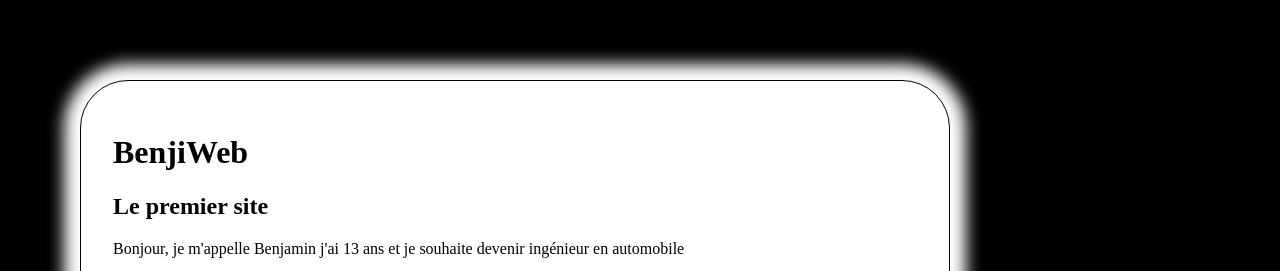
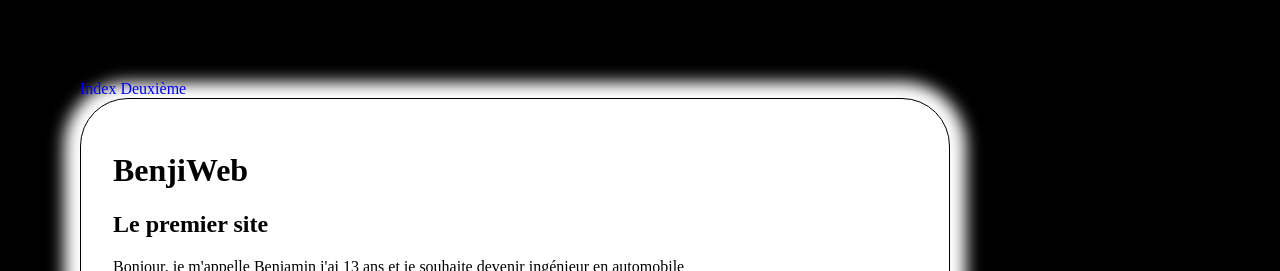
Before and after one commit to Benjamin-Bogue/-Benjamin-Bogue.github.io, a plain HTML site: page index.html in a window 1280 px wide. Shown: the top 271 px of the page. Drawn offline with Linux system fonts and the light colour scheme.

Commit message:
Debut navbar

```diff
--- a/index.html
+++ b/index.html
@@ -5,6 +5,11 @@
 
 
 <body>
+<nav>
+    <a href="index.html">Index</a>
+<a href="deuxieme.html">Deuxième</a>
+</nav>
+
     <div class="encadre">
         <h1>BenjiWeb</h1>
         <h2>Le premier site</h2>
```
